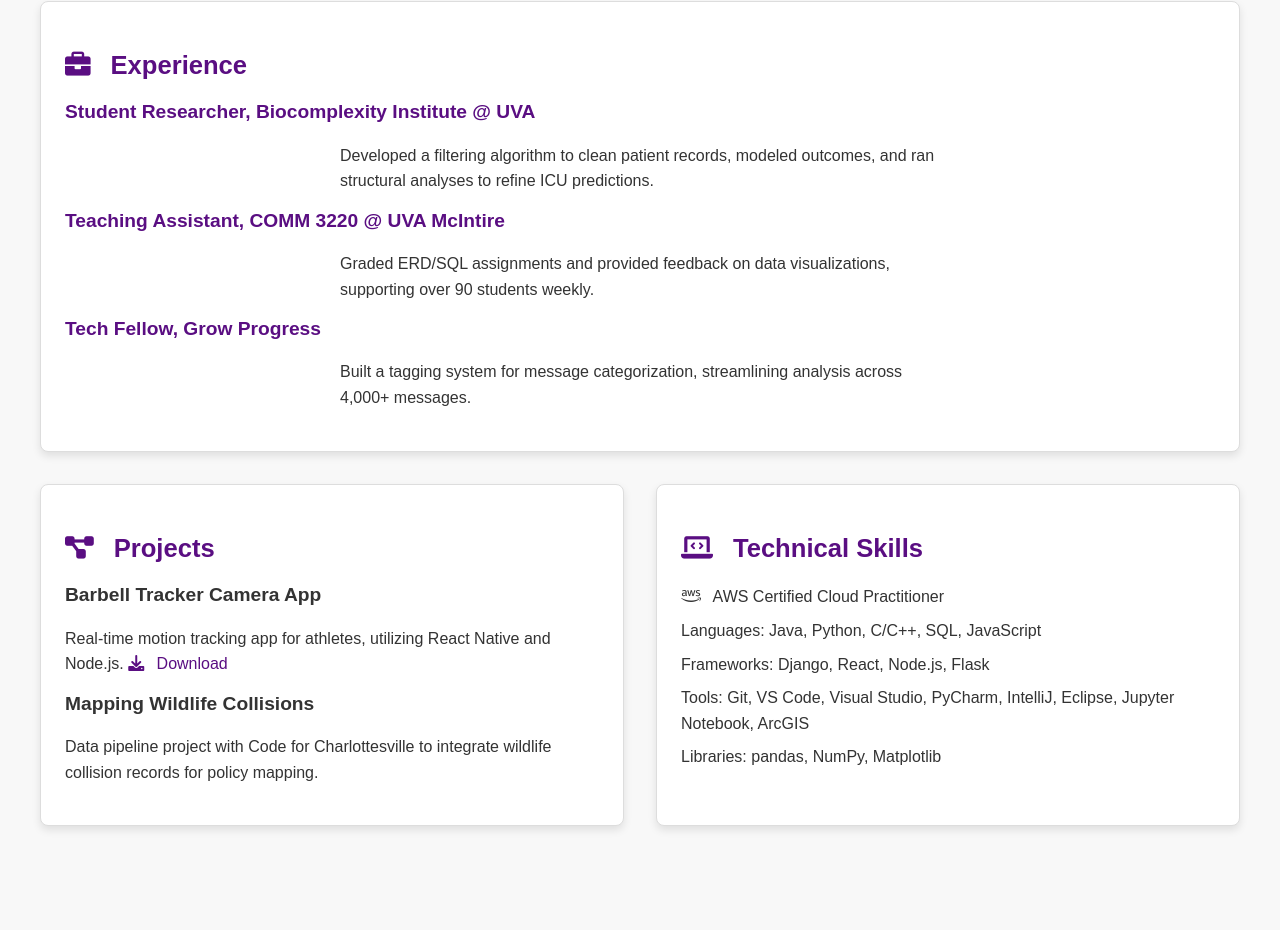
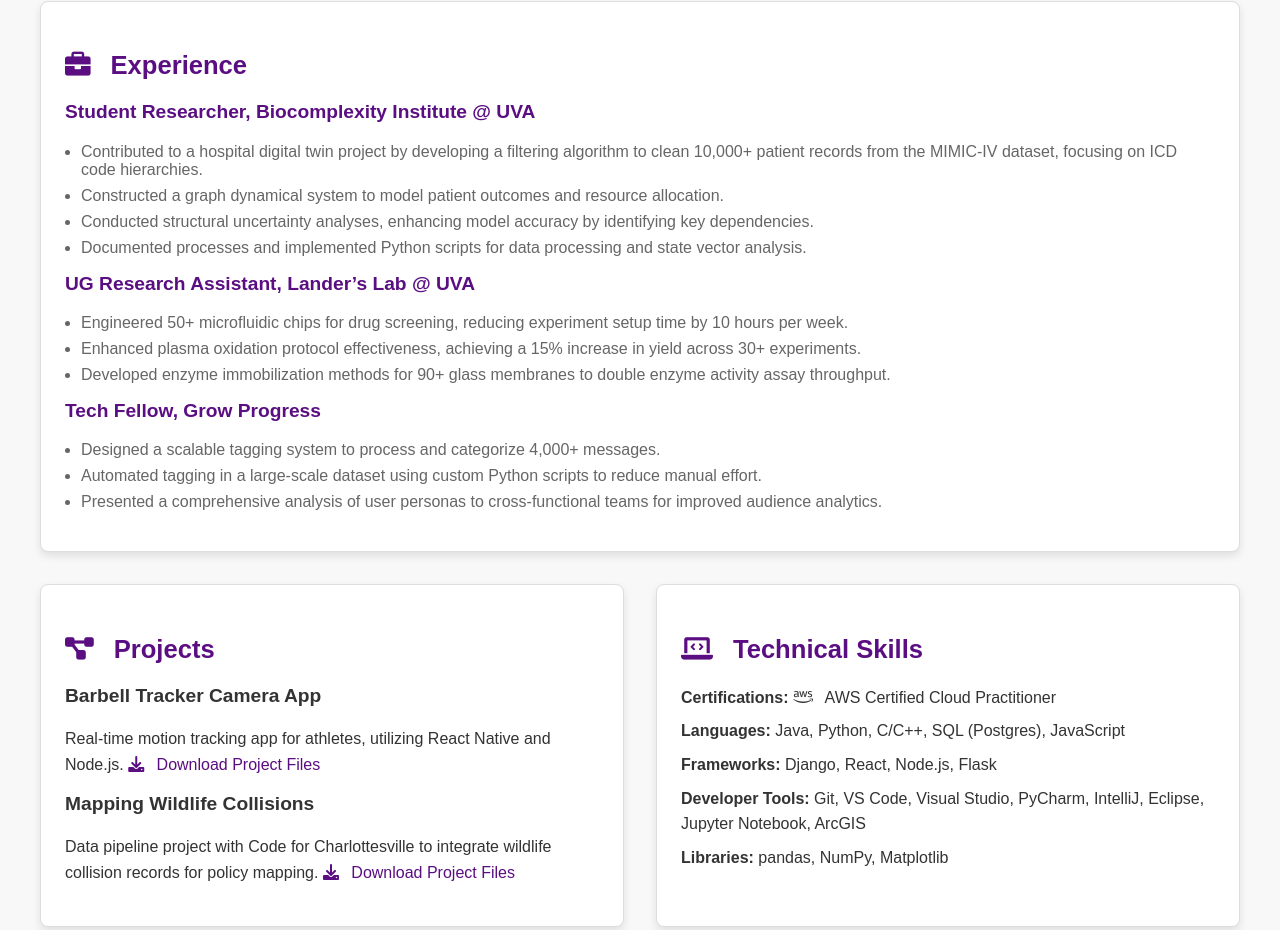
Before and after one commit to MinahalAisha/Portfolio, a plain HTML site: page index.html in a window 1280 px wide. Shown: the part 308-1238 px from the top of the page. Before the commit the page ends 1182 px from the top, so only its background shows below. Drawn offline with Linux system fonts and the light colour scheme.

Commit message:
Update index.html

```diff
--- a/index.html
+++ b/index.html
@@ -26,17 +26,33 @@
         <!-- Experience Section -->
         <section class="grid-item-full">
             <h2><i class="fas fa-briefcase"></i> Experience</h2>
+
             <div class="experience-item">
                 <h3><a href="https://biocomplexity.virginia.edu/" target="_blank">Student Researcher, Biocomplexity Institute @ UVA</a></h3>
-                <p>Developed a filtering algorithm to clean patient records, modeled outcomes, and ran structural analyses to refine ICU predictions.</p>
+                <ul>
+                    <li>Contributed to a hospital digital twin project by developing a filtering algorithm to clean 10,000+ patient records from the MIMIC-IV dataset, focusing on ICD code hierarchies.</li>
+                    <li>Constructed a graph dynamical system to model patient outcomes and resource allocation.</li>
+                    <li>Conducted structural uncertainty analyses, enhancing model accuracy by identifying key dependencies.</li>
+                    <li>Documented processes and implemented Python scripts for data processing and state vector analysis.</li>
+                </ul>
             </div>
+
             <div class="experience-item">
-                <h3><a href="https://commerce.virginia.edu/" target="_blank">Teaching Assistant, COMM 3220 @ UVA McIntire</a></h3>
-                <p>Graded ERD/SQL assignments and provided feedback on data visualizations, supporting over 90 students weekly.</p>
+                <h3><a href="https://engineering.virginia.edu/faculty/bill-landers" target="_blank">UG Research Assistant, Lander’s Lab @ UVA</a></h3>
+                <ul>
+                    <li>Engineered 50+ microfluidic chips for drug screening, reducing experiment setup time by 10 hours per week.</li>
+                    <li>Enhanced plasma oxidation protocol effectiveness, achieving a 15% increase in yield across 30+ experiments.</li>
+                    <li>Developed enzyme immobilization methods for 90+ glass membranes to double enzyme activity assay throughput.</li>
+                </ul>
             </div>
+
             <div class="experience-item">
                 <h3><a href="https://www.growprogress.com/" target="_blank">Tech Fellow, Grow Progress</a></h3>
-                <p>Built a tagging system for message categorization, streamlining analysis across 4,000+ messages.</p>
+                <ul>
+                    <li>Designed a scalable tagging system to process and categorize 4,000+ messages.</li>
+                    <li>Automated tagging in a large-scale dataset using custom Python scripts to reduce manual effort.</li>
+                    <li>Presented a comprehensive analysis of user personas to cross-functional teams for improved audience analytics.</li>
+                </ul>
             </div>
         </section>
 
@@ -45,22 +61,22 @@
             <h2><i class="fas fa-project-diagram"></i> Projects</h2>
             <div class="project-item">
                 <h3>Barbell Tracker Camera App</h3>
-                <p>Real-time motion tracking app for athletes, utilizing React Native and Node.js. <a href="uploads/Barbell Tracker.zip" download><i class="fas fa-download"></i> Download</a></p>
+                <p>Real-time motion tracking app for athletes, utilizing React Native and Node.js. <a href="uploads/Barbell Tracker.zip" download><i class="fas fa-download"></i> Download Project Files</a></p>
             </div>
             <div class="project-item">
                 <h3>Mapping Wildlife Collisions</h3>
-                <p>Data pipeline project with Code for Charlottesville to integrate wildlife collision records for policy mapping.</p>
+                <p>Data pipeline project with Code for Charlottesville to integrate wildlife collision records for policy mapping. <a href="uploads/Mapping Wildlife Collisions.zip" download><i class="fas fa-download"></i> Download Project Files</a></p>
             </div>
         </section>
 
         <!-- Technical Skills Section -->
         <section class="grid-item">
             <h2><i class="fas fa-laptop-code"></i> Technical Skills</h2>
-            <p><i class="fab fa-aws"></i> AWS Certified Cloud Practitioner</p>
-            <p>Languages: Java, Python, C/C++, SQL, JavaScript</p>
-            <p>Frameworks: Django, React, Node.js, Flask</p>
-            <p>Tools: Git, VS Code, Visual Studio, PyCharm, IntelliJ, Eclipse, Jupyter Notebook, ArcGIS</p>
-            <p>Libraries: pandas, NumPy, Matplotlib</p>
+            <p><strong>Certifications:</strong> <i class="fab fa-aws"></i> AWS Certified Cloud Practitioner</p>
+            <p><strong>Languages:</strong> Java, Python, C/C++, SQL (Postgres), JavaScript</p>
+            <p><strong>Frameworks:</strong> Django, React, Node.js, Flask</p>
+            <p><strong>Developer Tools:</strong> Git, VS Code, Visual Studio, PyCharm, IntelliJ, Eclipse, Jupyter Notebook, ArcGIS</p>
+            <p><strong>Libraries:</strong> pandas, NumPy, Matplotlib</p>
         </section>
     </div>
 </body>
```
